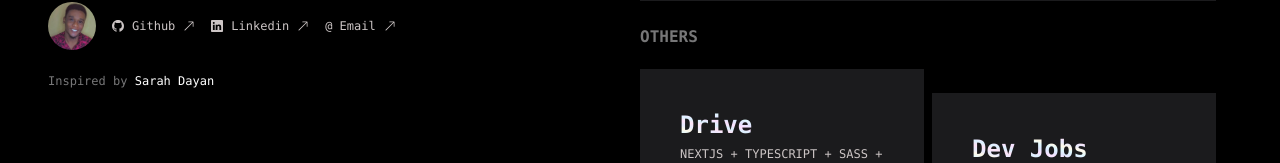
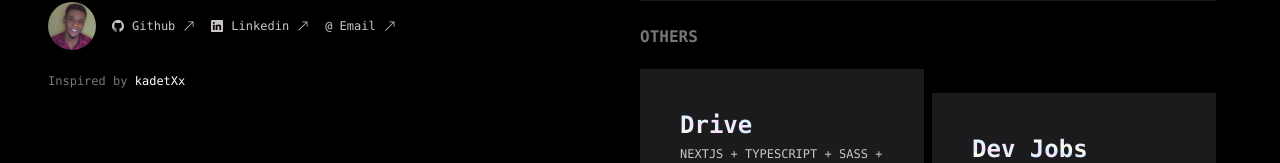
Before and after one commit to emma-junior/portfolio, a Next.js app: page / in a window 1280 px wide. Shown: the part 587-750 px from the top of the page. Built offline with nearby package versions, Linux system fonts and the light colour scheme.

Commit message:
(chore): gives credit

```diff
--- a/components/Bio.js
+++ b/components/Bio.js
@@ -96,15 +96,7 @@ const Bio = () => {
         <MobileSocials />
       </div>
       <p className="text-[#777778] text-xs my-4 text-center lg:text-left">
-        Inspired by&nbsp;
-        <a
-          href="https://www.sarahdayan.dev/"
-          target="_blank"
-          rel="noreferrer"
-          className="text-white cursor-pointer"
-        >
-          Sarah Dayan
-        </a>
+        Inspired by <span className="text-white">kadetXx</span>
       </p>
     </div>
   );
```
